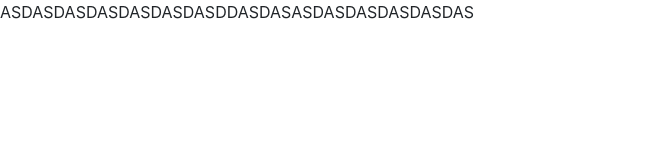
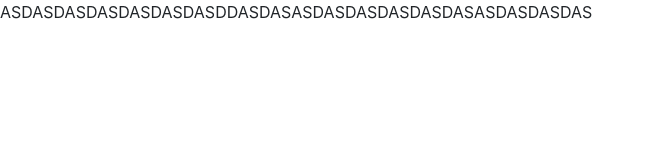
Before and after one commit to rodrigobarros2/arquitetura-sem-framework, a website: page index.html in a window 1280 px wide. Shown: the whole page, without its empty margins (0-654 px from the left). Drawn offline with nearby package versions, Linux system fonts and the light colour scheme.

Commit message:
DASDASDASDASD

```diff
--- a/index.html
+++ b/index.html
@@ -17,7 +17,7 @@
     <script src="https://kit.fontawesome.com/42b31ce58b.js" crossorigin="anonymous"></script>
 </head>
 
-<body>ASDASDASDASDASDASDASDDASDASASDASDASDASDASDAS
+<body>ASDASDASDASDASDASDASDDASDASASDASDASDASDASDASASDASDASDAS
 
 
 
```
